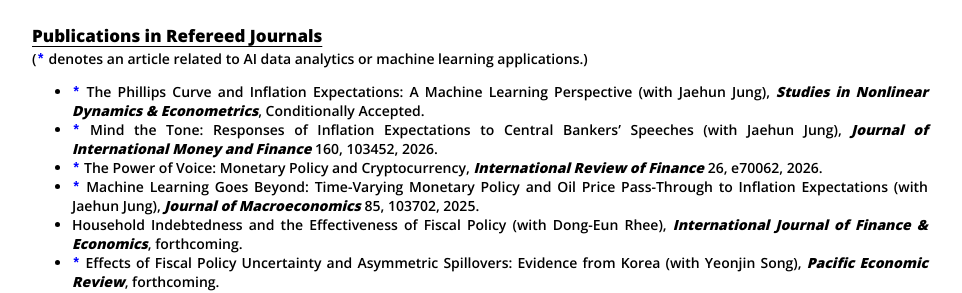
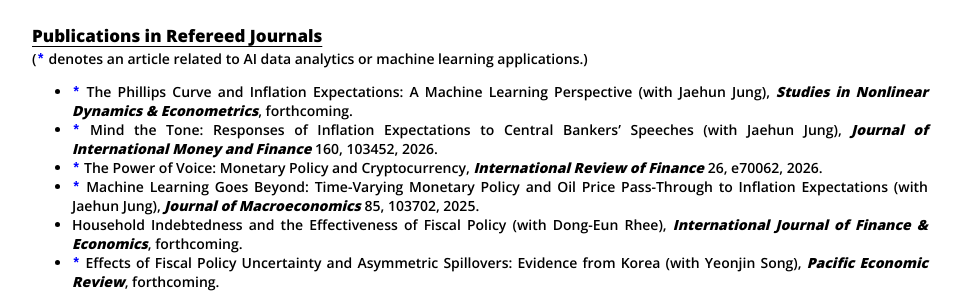
Before and after one commit to dooyeoncho/dooyeoncho.github.io, a Jekyll site: the page built from pages/research.html, in a window 1280 px wide. Shown: the part 176-469 px from the top of the page, without its empty margins (160-1122 px from the left). Built offline with Jekyll 4.4.1, drawn with Linux system fonts in a browser that asks for light colours.

Commit message:
Update research.html

```diff
--- a/pages/research.html
+++ b/pages/research.html
@@ -57,7 +57,7 @@
 <div><b><p style="font-family: 'Open Sans', sans-serif; font-size: 17px; font-weight: 800; color: black; text-decoration: underline; text-underline-position: under; margin: 0;">Publications in Refereed Journals</font></p></b></div> </div><span class="highlight-title"></li>(<code style="color : blue"><b>*</b></code> denotes an article related to AI data analytics or machine learning applications.)</li></div>
 		<div><ul>
 
-			<span class="highlight-title"><li><code style="color : blue"><b>*</b></code> The Phillips Curve and Inflation Expectations: A Machine Learning Perspective (with Jaehun Jung), <em property="italic"><b>Studies in Nonlinear Dynamics & Econometrics</b></em>, Conditionally Accepted.</li></span>
+			<span class="highlight-title"><li><code style="color : blue"><b>*</b></code> The Phillips Curve and Inflation Expectations: A Machine Learning Perspective (with Jaehun Jung), <em property="italic"><b>Studies in Nonlinear Dynamics & Econometrics</b></em>, forthcoming.</li></span>
 			<span class="highlight-title"><li><code style="color : blue"><b>*</b></code> Mind the Tone: Responses of Inflation Expectations to Central Bankers’ Speeches (with Jaehun Jung), <em property="italic"><b>Journal of International Money and Finance</b></em> 160, 103452, 2026.</li></span>
 			<span class="highlight-title"><li><code style="color : blue"><b>*</b></code> The Power of Voice: Monetary Policy and Cryptocurrency, <em property="italic"><b>International Review of Finance</b></em> 26, e70062, 2026.</li></span>
 			<span class="highlight-title"><li><code style="color : blue"><b>*</b></code> Machine Learning Goes Beyond: Time-Varying Monetary Policy and Oil Price Pass-Through to Inflation Expectations (with Jaehun Jung), <em property="italic"><b>Journal of Macroeconomics</b></em> 85, 103702, 2025.</li></span>
```
